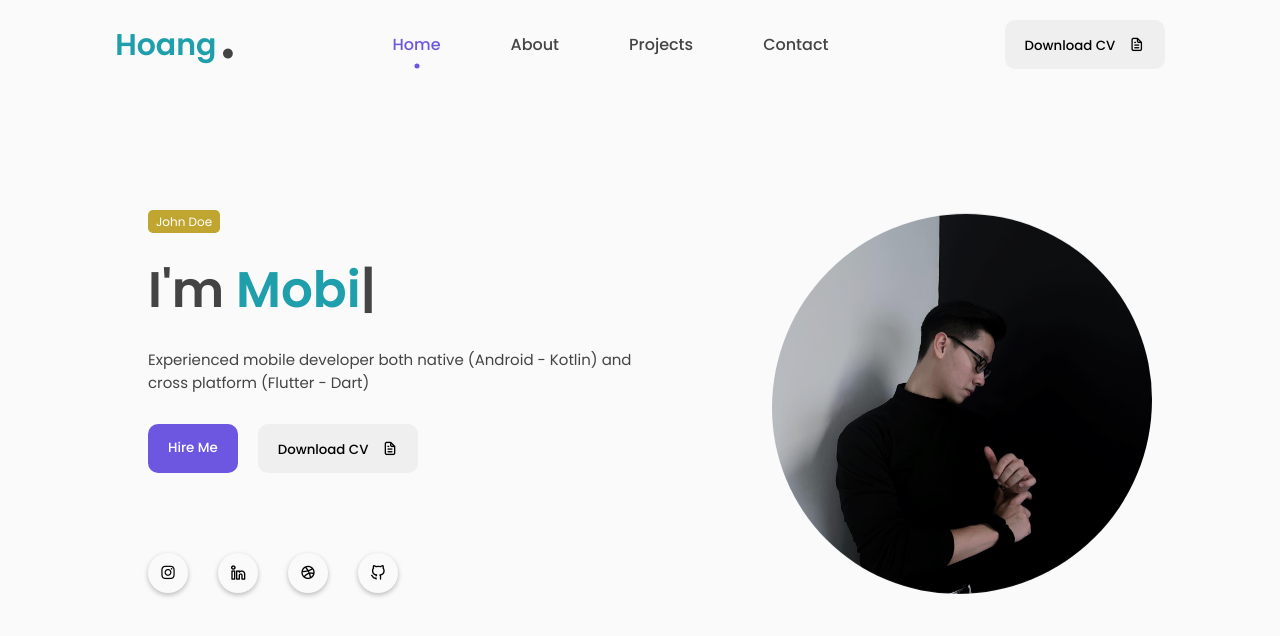
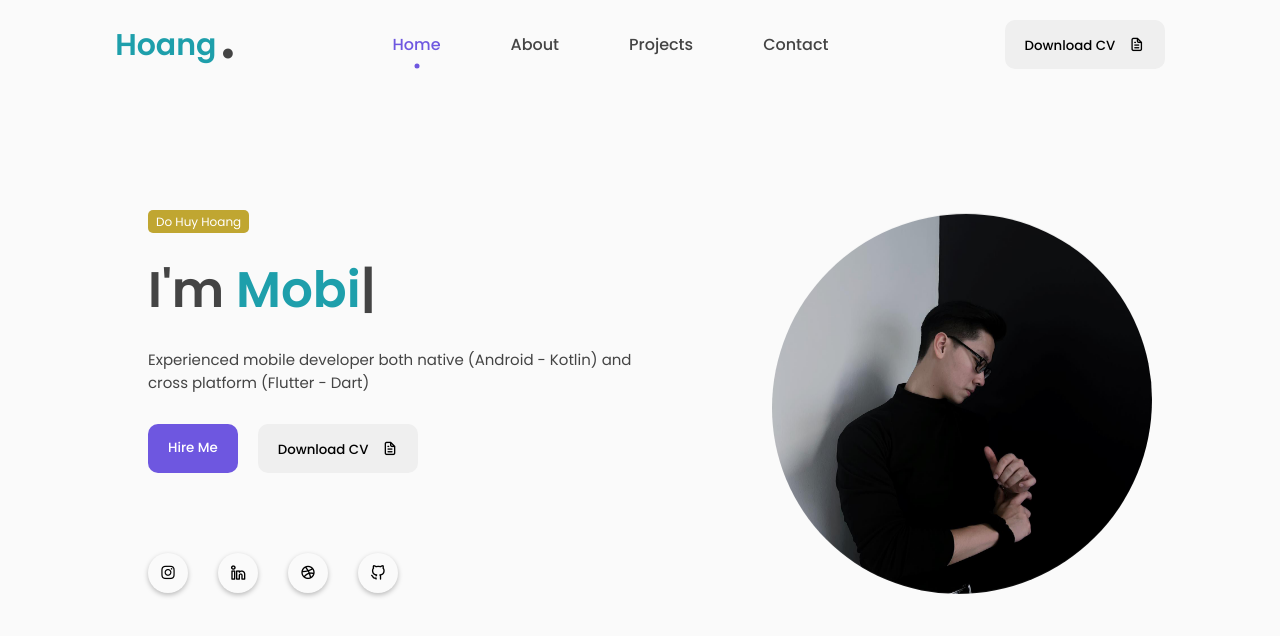
Before and after one commit to DdoubleH1/hoang_portfolio_github.io, a plain HTML site: page index.html in a window 1280 px wide. Drawn offline with nearby package versions, Linux system fonts and the light colour scheme.

```diff
--- a/assets/css/style.css
+++ b/assets/css/style.css
@@ -31,21 +31,7 @@ html{
     scroll-behavior: smooth;
 }
 
-/* ----- CHANGE THE SCROLL BAR DESIGN ----- */
-::-webkit-scrollbar{
-    width: 10px;
-    border-radius: 25px;
-}
-::-webkit-scrollbar-track{
-    background: #f1f1f1;
-}
-::-webkit-scrollbar-thumb{
-    background: #ccc;
-    border-radius: 30px;
-}
-::-webkit-scrollbar-thumb:hover{
-    background: #bbb;
-}
+
 
 
 /* ---##-- REUSABLE CSS --##--- */
--- a/index.html
+++ b/index.html
@@ -13,7 +13,7 @@
     <!-- --------- FAVICON ---------- -->
     <link rel="shortcut icon" href="assets/images/favicon.png" type="image/x-icon">
 
-    <title>Portfolio | Ludiflex</title>
+    <title>Portfolio | DdoubleH</title>
 </head>
 <body>
    <div class="container">
@@ -58,7 +58,7 @@
        <section class="featured-box" id="home">
           <div class="featured-text">
             <div class="featured-text-card">
-                <span>John Doe</span>
+                <span>Do Huy Hoang</span>
             </div>
             <div class="featured-name">
                 <p>I'm <span class="typedText"></span></p>
```
Also changed, not shown: 1 other file.
